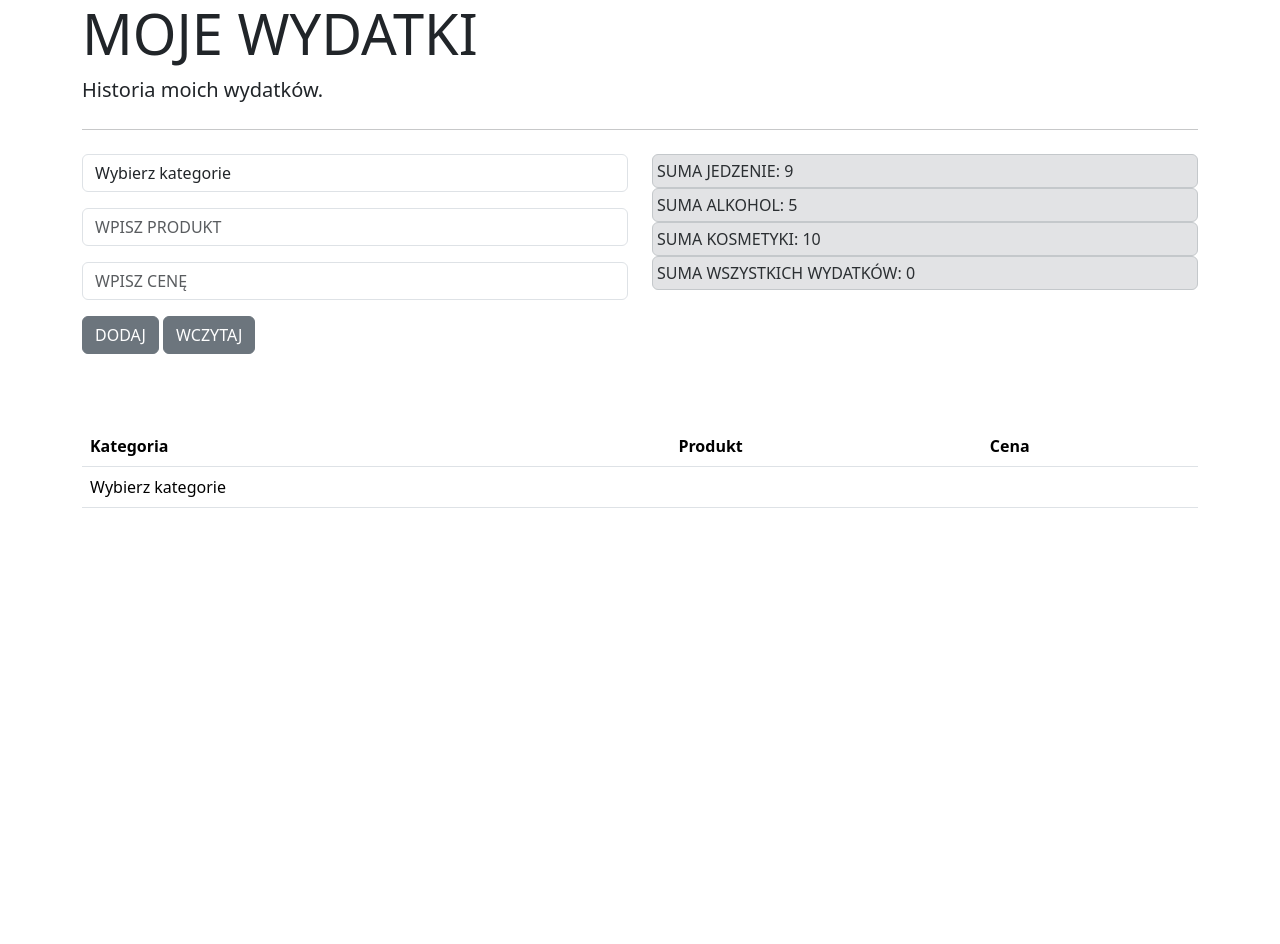
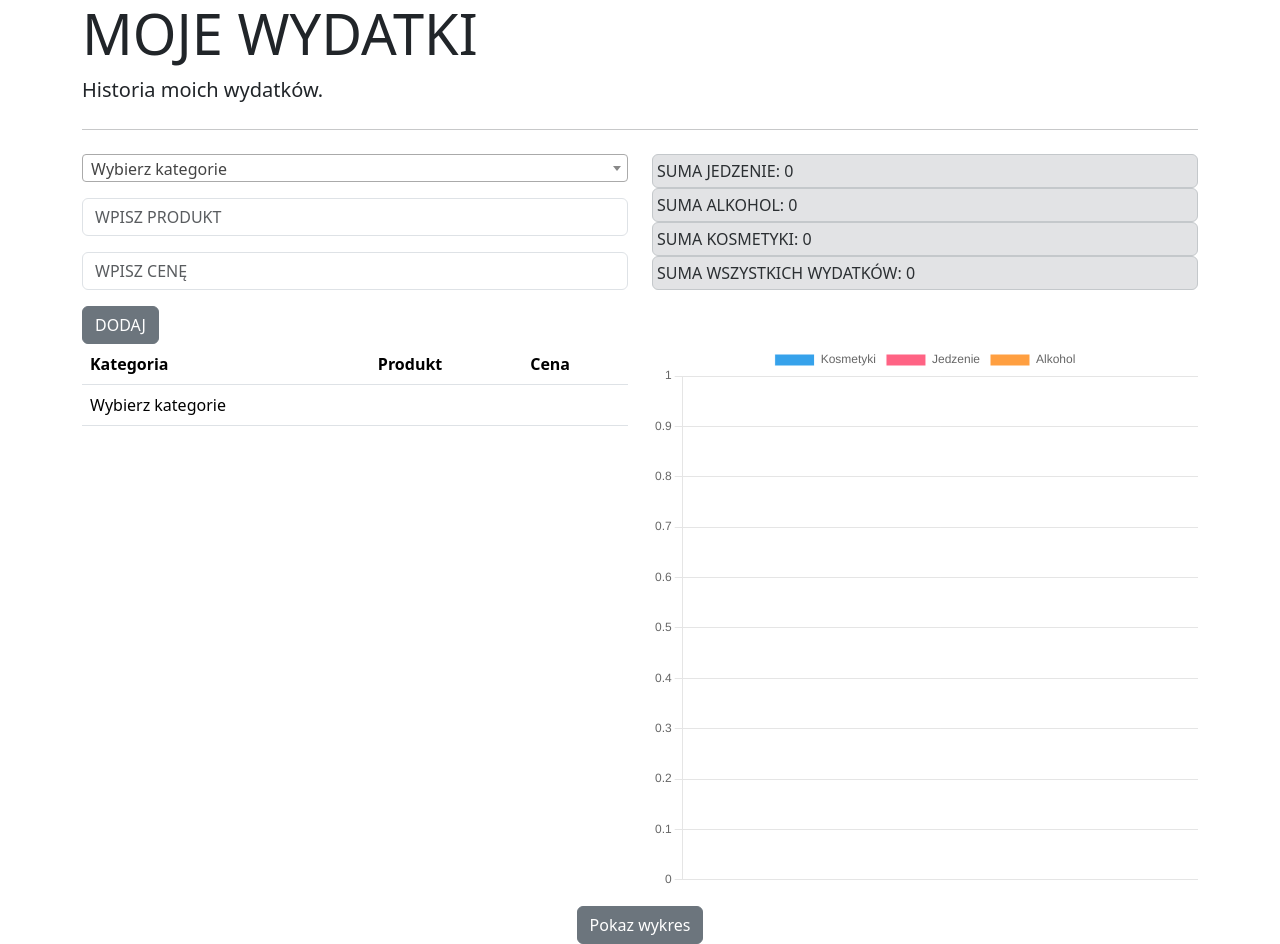
Before and after one commit to kajotka/shopping-list, a plain HTML site: page index.html in a window 1280 px wide. Both pictures are taken after a click on the button "DODAJ". Before the commit the page ends 800 px from the top, so only its background shows below. Drawn offline with nearby package versions, Linux system fonts and the light colour scheme; no server answers.

Commit message:
Backend v2

```diff
--- a/backend/models/purchaseModel.js
+++ b/backend/models/purchaseModel.js
@@ -1,7 +1,7 @@
 const mongoose = require('mongoose');
 
 
-const purchaseSchema = new mongoose.Schema({
+const modelZakupu = new mongoose.Schema({
     'name': {
         type: String,
         required: true
@@ -16,4 +16,4 @@ const purchaseSchema = new mongoose.Schema({
     },
 });
 
-module.exports = mongoose.model('Purchase', purchaseSchema);
+module.exports = mongoose.model('Purchase', modelZakupu);
--- a/backend/routes/purchaseModelRoutes.js
+++ b/backend/routes/purchaseModelRoutes.js
@@ -2,14 +2,14 @@ const router = require('express').Router();
 
 const PurchaseModel = require('../models/purchaseModel');
 
-router.route('/').get((req, res) => {
+// /zakupy/get
+router.route('/get').get((req, res) => {
     PurchaseModel.find()
         .then(purchases => res.json(purchases))
         .catch(err => res.status(400).json('Error: ' + err));
-
 });
 
-
+// /zakupy/add
 router.route('/add').post((req, res) => {
     const name = req.body.name;
     const category = req.body.category;
--- a/index.html
+++ b/index.html
@@ -2,9 +2,10 @@
 <html>
 
 <head>
-  <script async src="script.js"></script>
+<script src="https://code.jquery.com/jquery-3.6.3.slim.js" integrity="sha256-DKU1CmJ8kBuEwumaLuh9Tl/6ZB6jzGOBV/5YpNE2BWc=" crossorigin="anonymous"></script>
   <link href="https://cdn.jsdelivr.net/npm/bootstrap@5.3.0-alpha1/dist/css/bootstrap.min.css" rel="stylesheet"
     integrity="sha384-GLhlTQ8iRABdZLl6O3oVMWSktQOp6b7In1Zl3/Jr59b6EGGoI1aFkw7cmDA6j6gD" crossorigin="anonymous">
+<link href="https://cdn.jsdelivr.net/npm/select2@4.1.0-rc.0/dist/css/select2.min.css" rel="stylesheet" />
 
 </head>
 
@@ -33,37 +34,51 @@
             <input class = "form-control" type="text" id="pole2" placeholder="WPISZ CENĘ" />
           </div>
           <button class ="btn btn-secondary mt-3" id="przycisk" onclick="dodaj()">DODAJ</button>
-          <button class ="btn btn-secondary mt-3" id="wczytaj" onclick="wczytaj()">WCZYTAJ</button>
       </div>
       <div class="col-12 col-sm-6">
         <div class="alert alert-secondary m-0 p-1" role="alert">
-          SUMA JEDZENIE: <span id="sumaJedzenie">9</span>
+          SUMA JEDZENIE: <span id="sumaJedzenie">0</span>
         </div>
         <div class="alert alert-secondary m-0 p-1" role="alert">
-          SUMA ALKOHOL: <span id="sumaAlkohol">5</span>
+          SUMA ALKOHOL: <span id="sumaAlkohol">0</span>
         </div>
         <div class="alert alert-secondary m-0 p-1" role="alert">
-          SUMA KOSMETYKI: <span id="sumaKosmetyki">10</span>
+          SUMA KOSMETYKI: <span id="sumaKosmetyki">0</span>
         </div>
         <div class="alert alert-secondary m-0 p-1" role="alert">
           SUMA WSZYSTKICH WYDATKÓW: <span id="sumaWszystkiego"></span>
         </div>
       </div>
     </div>
-    <br>
-
-    <br><br>
-    <table class = "table" id="tablica">
+    <div class="row">
+    <div class="col-6" style="height:539px; overflow:scroll">
+        <table class = "table" id="tablica">
       <tr>
         <th>Kategoria</th>
         <th>Produkt</th>
         <th>Cena</th>
       </tr>
     </table>
+    </div>
+    <div class="col-6">
+        <canvas id="myChart2"></canvas>
+    </div>
+    </div>
+    <div class="row">
+    <div class="text-center">
+          <button class ="btn btn-secondary mt-3" id="przycisk" onclick="render()">Pokaz wykres</button>
+    </div>
+    </div>
+    <div>
+</div>
+
+<script src="https://cdn.jsdelivr.net/npm/chart.js"></script>
   </div>
   <script src="https://cdn.jsdelivr.net/npm/bootstrap@5.3.0-alpha1/dist/js/bootstrap.bundle.min.js"
     integrity="sha384-w76AqPfDkMBDXo30jS1Sgez6pr3x5MlQ1ZAGC+nuZB+EYdgRZgiwxhTBTkF7CXvN"
     crossorigin="anonymous"></script>
+<script src="https://cdn.jsdelivr.net/npm/select2@4.1.0-rc.0/dist/js/select2.min.js"></script>
+  <script async src="script.js"></script>
 
 </body>
 
--- a/script.js
+++ b/script.js
@@ -1,6 +1,6 @@
-let sumaAlkohol = 5;
-let sumaKosmetyki = 10;
-let sumaJedzenie = 9;
+var sumaAlkohol = 0;
+var sumaKosmetyki = 0;
+var sumaJedzenie = 0;
 
 var api_host = 'http://localhost:5001';
 
@@ -23,7 +23,7 @@ function dodaj() {
     cell3.className = "pln";
     dodajDoSumy(kategoria, cena);
 
-    fetch(api_host + '/zakup/add', {
+    fetch('http://localhost:5001/zakup/add', {
         method: 'POST',
         headers: {
             'Accept': 'application/json',
@@ -35,8 +35,8 @@ function dodaj() {
             price: cena
         })
     }).then(function (response) {
-        alert("Dodano do bazy danych");
     });
+    render();
 }
 
 
@@ -73,7 +73,7 @@ function dodajDoSumy(kategoria, cena) {
 }
 
 function wczytaj() {
-    fetch(api_host + '/zakup').then(function (response) {
+    fetch('http://localhost:5001/zakup/get').then(function (response) {
         response.json().then(function (json) {
             json.forEach(function (zakup) {
                 let table = document.getElementById("tablica");
@@ -85,8 +85,48 @@ function wczytaj() {
                 cell2.innerHTML = zakup.name;
                 cell3.innerHTML = zakup.price;
                 cell3.className = "pln";
+                dodajDoSumy(zakup.category, zakup.price)
             })
         });
     });
-    document.getElementById("wczytaj").disabled = true;
 }
+
+wczytaj();
+
+
+$('#kategoria').select2({
+    placeholder: 'Select an option'
+});
+
+
+
+
+
+function render() {
+    const ctx = document.getElementById('myChart2');
+    if(window.chart!= null)
+    {
+     window.chart.destroy();
+    }
+    window.chart = new Chart(ctx, {
+        type: 'doughnut',
+        data: {
+            labels: ['Kosmetyki', 'Jedzenie', 'Alkohol'],
+            datasets: [{
+                label: 'Wykres wydatkow',
+                data: [sumaKosmetyki, sumaJedzenie, sumaAlkohol],
+                borderWidth: 1
+            }]
+        },
+        options: {
+            scales: {
+                y: {
+                    beginAtZero: true
+                }
+            }
+        }
+    });
+}
+
+
+render();
```
